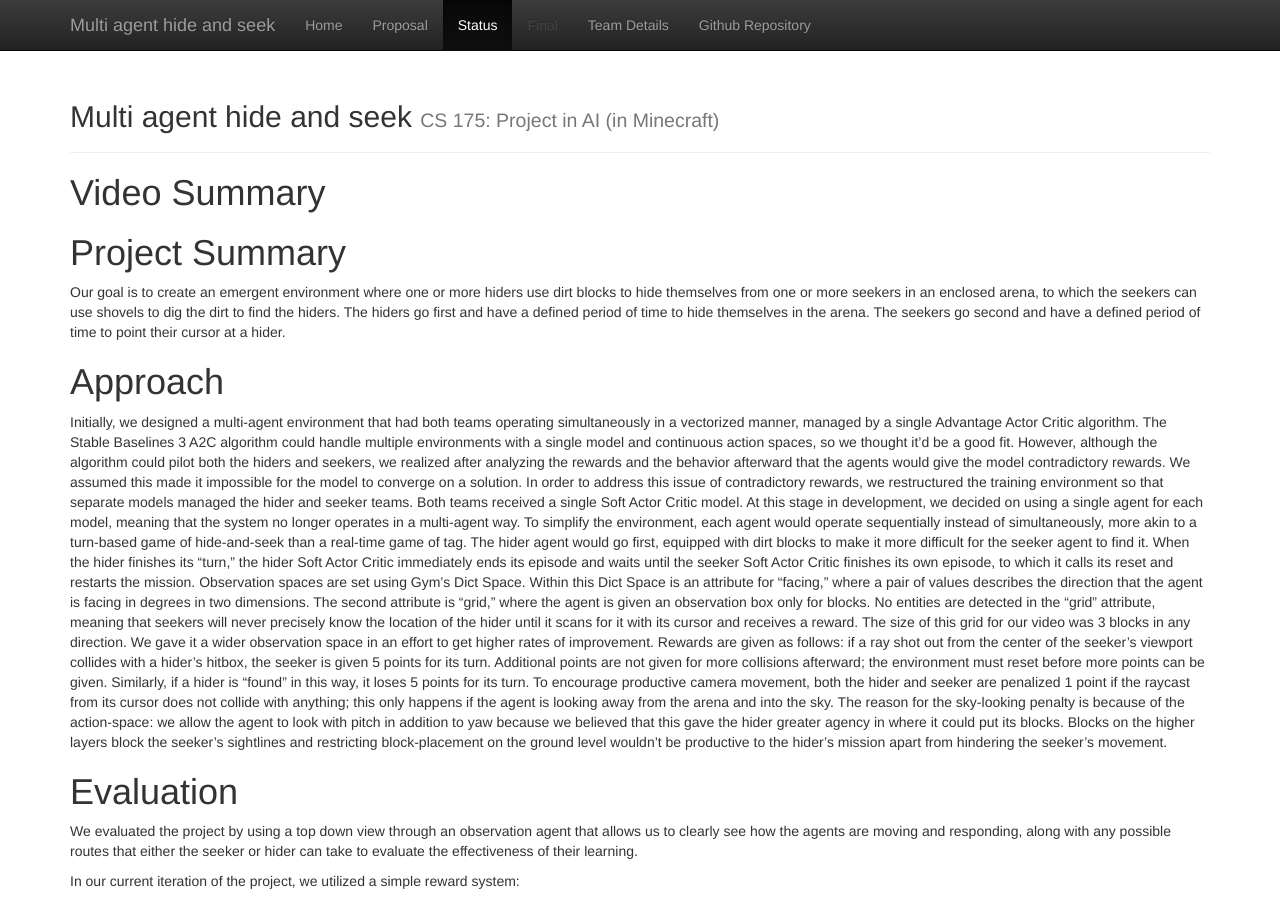
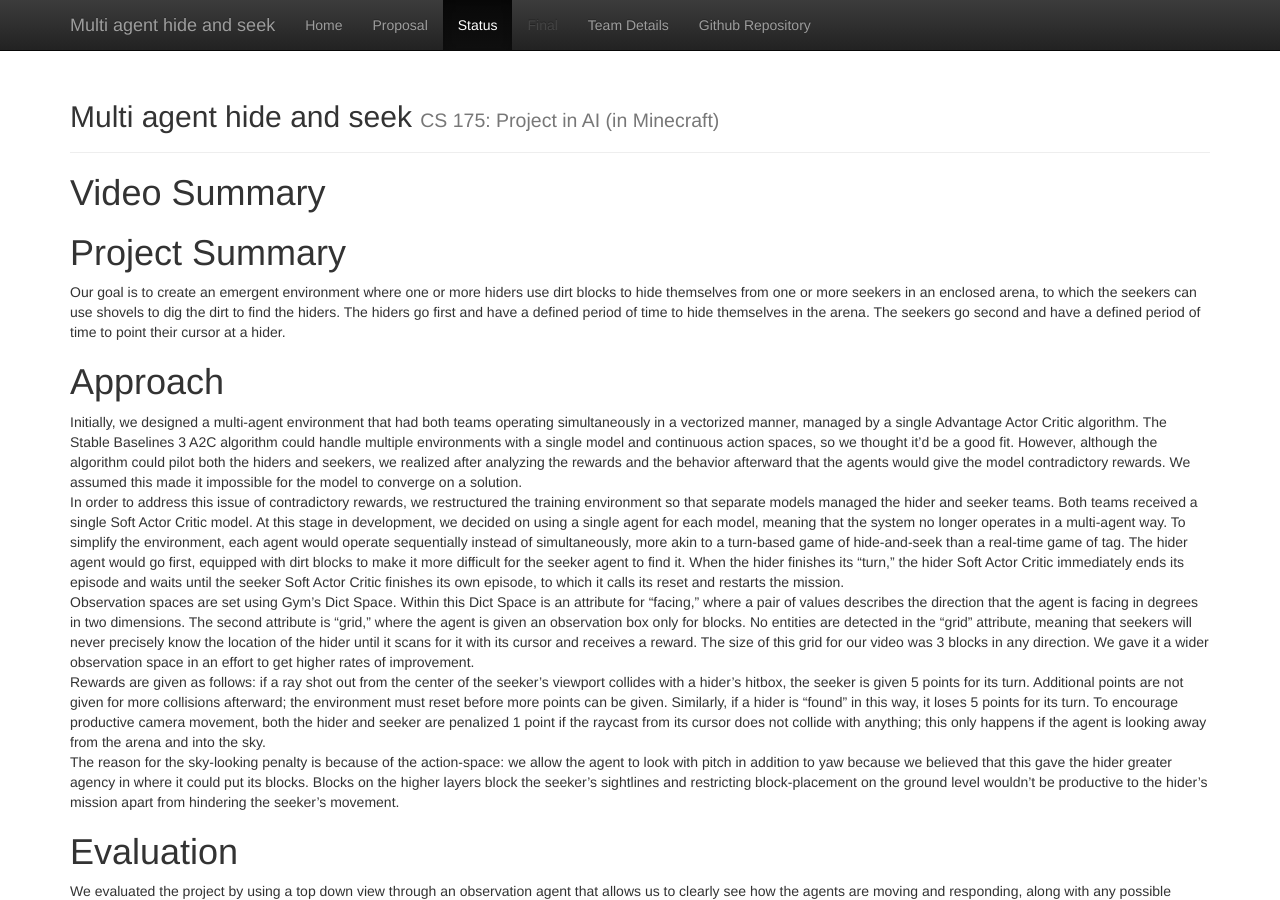
Before and after one commit to dennisvtang/Multi-agent-hide-and-seek, a Jekyll site: the page built from docs/status.md, in a window 1280 px wide and 900 px high. Built offline with Jekyll 4.4.1, drawn with Linux system fonts in a browser that asks for light colours.

Commit message:
Update status.md

```diff
--- a/docs/status.md
+++ b/docs/status.md
@@ -11,11 +11,11 @@
 Our goal is to create an emergent environment where one or more hiders use dirt blocks to hide themselves from one or more seekers in an enclosed arena, to which the seekers can use shovels to dig the dirt to find the hiders. The hiders go first and have a defined period of time to hide themselves in the arena. The seekers go second and have a defined period of time to point their cursor at a hider.
 
 # Approach
-Initially, we designed a multi-agent environment that had both teams operating simultaneously in a vectorized manner, managed by a single Advantage Actor Critic algorithm. The Stable Baselines 3 A2C algorithm could handle multiple environments with a single model and continuous action spaces, so we thought it’d be a good fit. However, although the algorithm could pilot both the hiders and seekers, we realized after analyzing the rewards and the behavior afterward that the agents would give the model contradictory rewards. We assumed this made it impossible for the model to converge on a solution.
-In order to address this issue of contradictory rewards, we restructured the training environment so that separate models managed the hider and seeker teams. Both teams received a single Soft Actor Critic model. At this stage in development, we decided on using a single agent for each model, meaning that the system no longer operates in a multi-agent way. To simplify the environment, each agent would operate sequentially instead of simultaneously, more akin to a turn-based game of hide-and-seek than a real-time game of tag. The hider agent would go first, equipped with dirt blocks to make it more difficult for the seeker agent to find it. When the hider finishes its “turn,” the hider Soft Actor Critic immediately ends its episode and waits until the seeker Soft Actor Critic finishes its own episode, to which it calls its reset and restarts the mission.
-Observation spaces are set using Gym’s Dict Space. Within this Dict Space is an attribute for “facing,” where a pair of values describes the direction that the agent is facing in degrees in two dimensions. The second attribute is “grid,” where the agent is given an observation box only for blocks. No entities are detected in the “grid” attribute, meaning that seekers will never precisely know the location of the hider until it scans for it with its cursor and receives a reward. The size of this grid for our video was 3 blocks in any direction. We gave it a wider observation space in an effort to get higher rates of improvement.
-Rewards are given as follows: if a ray shot out from the center of the seeker’s viewport collides with a hider’s hitbox, the seeker is given 5 points for its turn. Additional points are not given for more collisions afterward; the environment must reset before more points can be given. Similarly, if a hider is “found” in this way, it loses 5 points for its turn. To encourage productive camera movement, both the hider and seeker are penalized 1 point if the raycast from its cursor does not collide with anything; this only happens if the agent is looking away from the arena and into the sky.
-The reason for the sky-looking penalty is because of the action-space: we allow the agent to look with pitch in addition to yaw because we believed that this gave the hider greater agency in where it could put its blocks. Blocks on the higher layers block the seeker’s sightlines and restricting block-placement on the ground level wouldn’t be productive to the hider’s mission apart from hindering the seeker’s movement.
+Initially, we designed a multi-agent environment that had both teams operating simultaneously in a vectorized manner, managed by a single Advantage Actor Critic algorithm. The Stable Baselines 3 A2C algorithm could handle multiple environments with a single model and continuous action spaces, so we thought it’d be a good fit. However, although the algorithm could pilot both the hiders and seekers, we realized after analyzing the rewards and the behavior afterward that the agents would give the model contradictory rewards. We assumed this made it impossible for the model to converge on a solution. <br/>
+In order to address this issue of contradictory rewards, we restructured the training environment so that separate models managed the hider and seeker teams. Both teams received a single Soft Actor Critic model. At this stage in development, we decided on using a single agent for each model, meaning that the system no longer operates in a multi-agent way. To simplify the environment, each agent would operate sequentially instead of simultaneously, more akin to a turn-based game of hide-and-seek than a real-time game of tag. The hider agent would go first, equipped with dirt blocks to make it more difficult for the seeker agent to find it. When the hider finishes its “turn,” the hider Soft Actor Critic immediately ends its episode and waits until the seeker Soft Actor Critic finishes its own episode, to which it calls its reset and restarts the mission. <br/>
+Observation spaces are set using Gym’s Dict Space. Within this Dict Space is an attribute for “facing,” where a pair of values describes the direction that the agent is facing in degrees in two dimensions. The second attribute is “grid,” where the agent is given an observation box only for blocks. No entities are detected in the “grid” attribute, meaning that seekers will never precisely know the location of the hider until it scans for it with its cursor and receives a reward. The size of this grid for our video was 3 blocks in any direction. We gave it a wider observation space in an effort to get higher rates of improvement.<br/>
+Rewards are given as follows: if a ray shot out from the center of the seeker’s viewport collides with a hider’s hitbox, the seeker is given 5 points for its turn. Additional points are not given for more collisions afterward; the environment must reset before more points can be given. Similarly, if a hider is “found” in this way, it loses 5 points for its turn. To encourage productive camera movement, both the hider and seeker are penalized 1 point if the raycast from its cursor does not collide with anything; this only happens if the agent is looking away from the arena and into the sky.<br/>
+The reason for the sky-looking penalty is because of the action-space: we allow the agent to look with pitch in addition to yaw because we believed that this gave the hider greater agency in where it could put its blocks. Blocks on the higher layers block the seeker’s sightlines and restricting block-placement on the ground level wouldn’t be productive to the hider’s mission apart from hindering the seeker’s movement.<br/>
 
 
 # Evaluation
```
